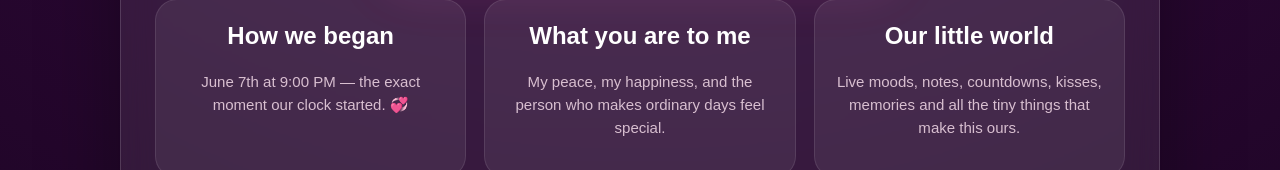
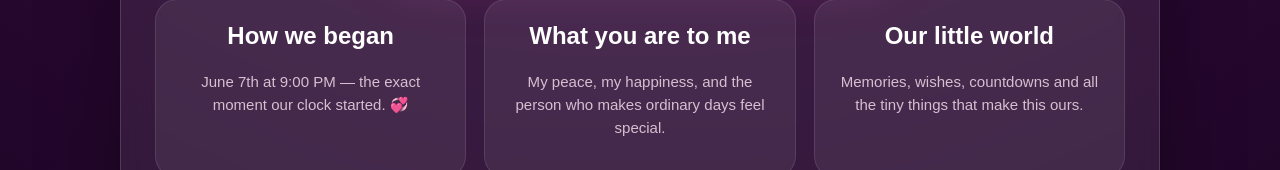
Before and after one commit to godozicodes/Joy, a Next.js app: page / in a window 1280 px wide. Shown: the part 782-952 px from the top of the page. Built offline with nearby package versions, Linux system fonts and the light colour scheme; no server answers.

Commit message:
Purge final US MODE wording

```diff
--- a/app/page.js
+++ b/app/page.js
@@ -3,6 +3,8 @@ import DaysTogether from './DaysTogether';
 import LoveList from './LoveList';
 import Wishlist from './Wishlist';
 import LoveExtras from './LoveExtras';
+
+export const revalidate = 0;
 
 export default async function Home() {
   const cookieStore = await cookies();
@@ -30,7 +32,7 @@ export default async function Home() {
           <div className="grid">
             <div className="mini"><h2>How we began</h2><p className="muted">June 7th at 9:00 PM — the exact moment our clock started. 💞</p></div>
             <div className="mini"><h2>What you are to me</h2><p className="muted">My peace, my happiness, and the person who makes ordinary days feel special.</p></div>
-            <div className="mini"><h2>Our little world</h2><p className="muted">Live moods, notes, countdowns, kisses, memories and all the tiny things that make this ours.</p></div>
+            <div className="mini"><h2>Our little world</h2><p className="muted">Memories, wishes, countdowns and all the tiny things that make this ours.</p></div>
           </div>
           <p className="lead pink"><strong>I choose you, every single time.</strong></p>
         </div>
```
